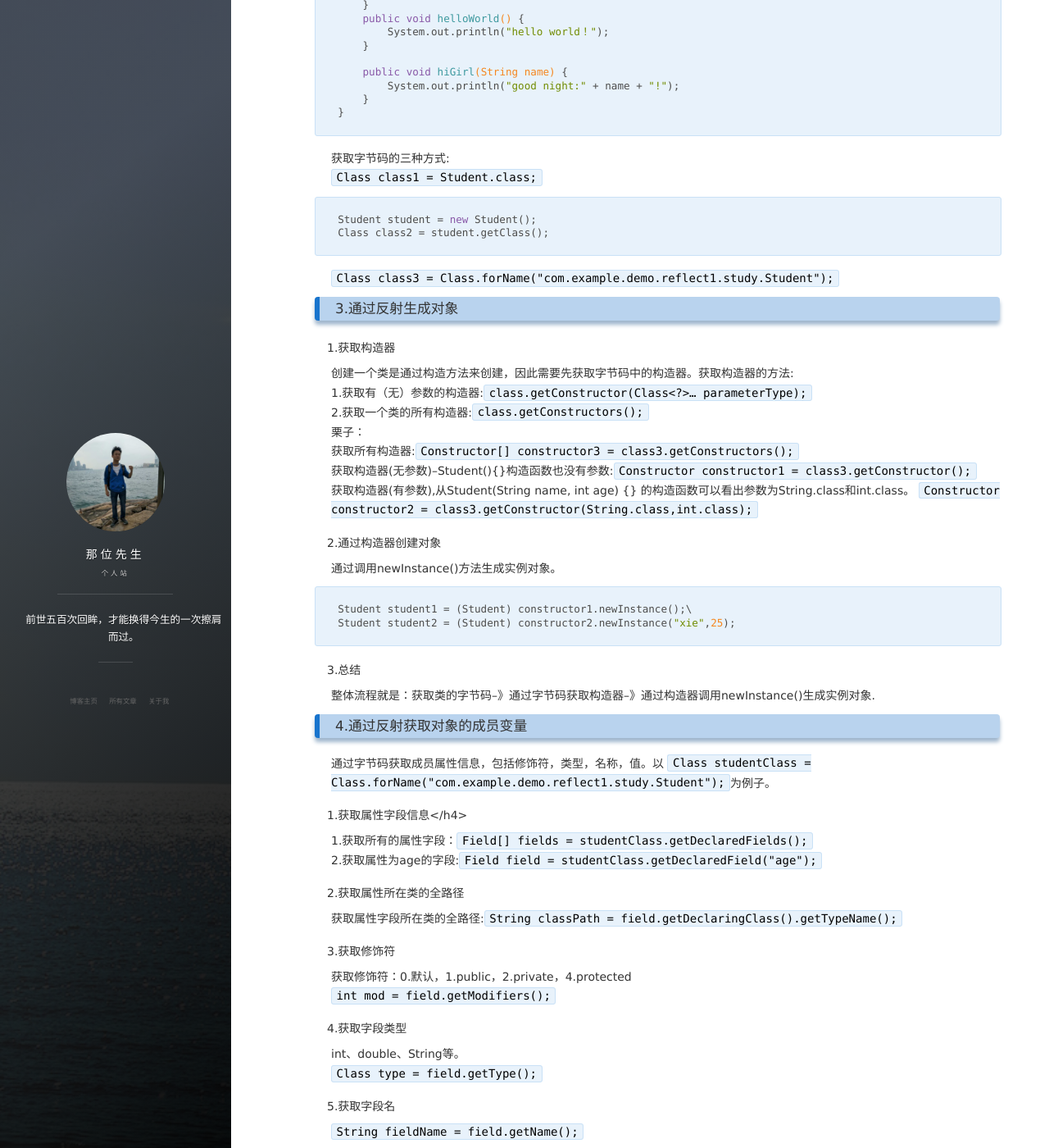
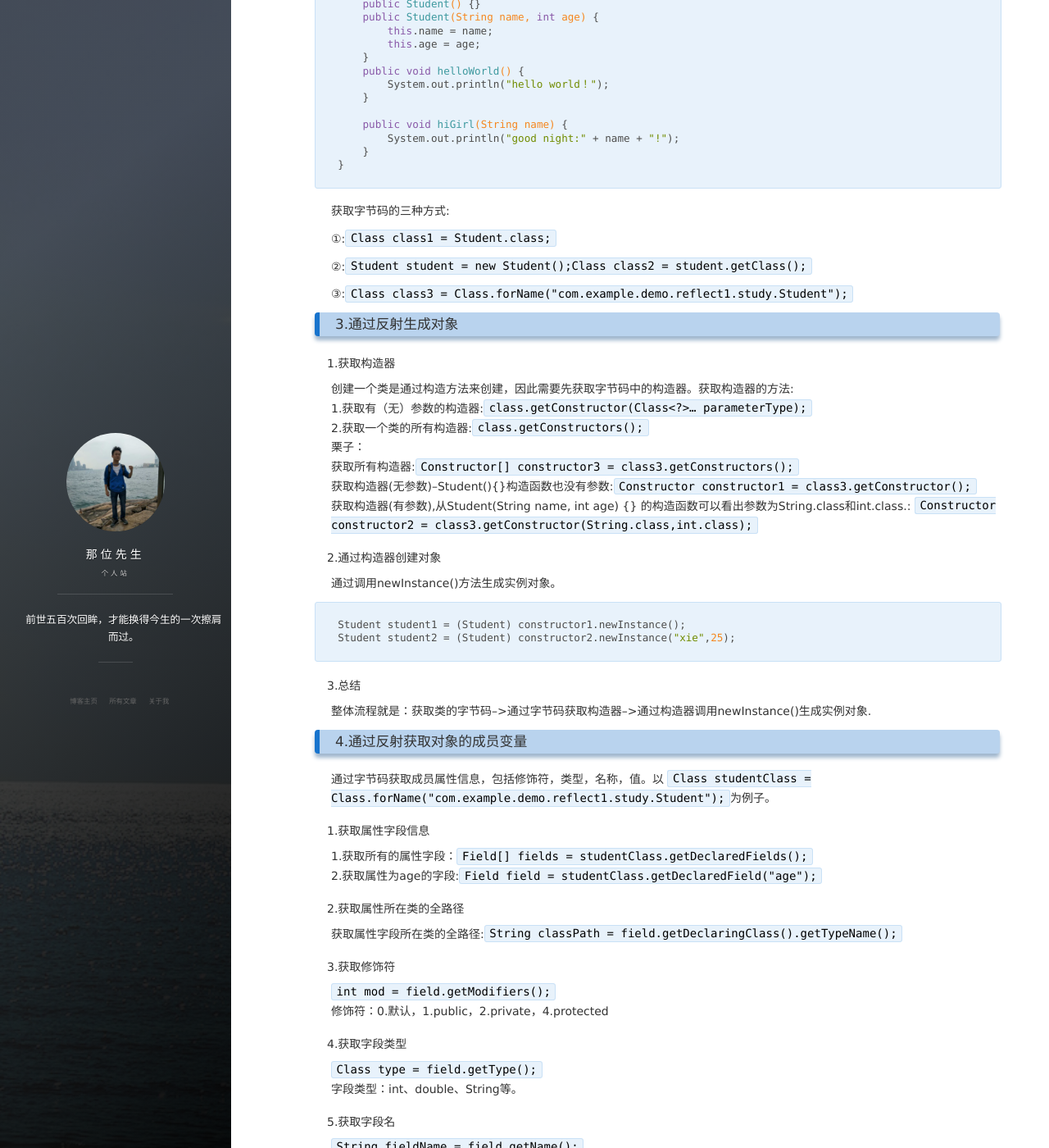
Before and after one commit to sirFive/sirFive.github.io, a Jekyll site: the page built from _posts/2018-12-13-JAVA基础--反射.MD, in a window 1280 px wide and 1400 px high, scrolled down 544 px. Shown: the whole window at 82% size. Built offline with Jekyll 4.4.1, drawn with Linux system fonts in a browser that asks for light colours; nearby versions of some CDN libraries; comment, search, counter and statistics services are not loaded; some of the changed text lies outside the part shown.

Commit message:
格式规范

````diff
--- a/_posts/2018-12-13-JAVA基础--反射.MD
+++ b/_posts/2018-12-13-JAVA基础--反射.MD
@@ -9,10 +9,13 @@ tag: JAVA基础
 反射就是通过对象的字节码生成对应的对象及对象的各个成员。一个类的成员包括：包名package，构造器constructor，属性字段field，普通方法method.
 因此类的字节码同样是由这四样构成，反射的目的也是获取这四个成员。
 ### 2.获取字节码的三种方式
-① 类.Class；② 对象.getClass();③ Class.forName("类的全路径");
+① :类.Class;
+② 对象.getClass();
+③ Class.forName("类的全路径");
 以Student为例子:
 ```
 package com.example.demo.reflect1.study;
+
 @Data
 public class Student {
     private String name;
@@ -34,14 +37,12 @@ public class Student {
 }
 ```
 获取字节码的三种方式:
-`Class class1 = Student.class;`
 
-```
-Student student = new Student();
-Class class2 = student.getClass();
-```
+①:`Class class1 = Student.class;`
 
-`Class class3 = Class.forName("com.example.demo.reflect1.study.Student");`
+②:`Student student = new Student();Class class2 = student.getClass();`
+
+③:`Class class3 = Class.forName("com.example.demo.reflect1.study.Student");`
 
 ### 3.通过反射生成对象
 #### 1.获取构造器
@@ -51,30 +52,30 @@ Class class2 = student.getClass();
 栗子：
 获取所有构造器:`Constructor[] constructor3 = class3.getConstructors();`
 获取构造器(无参数)--Student(){}构造函数也没有参数:`Constructor constructor1 = class3.getConstructor();`
-获取构造器(有参数),从Student(String name, int age) {} 的构造函数可以看出参数为String.class和int.class。
+获取构造器(有参数),从Student(String name, int age) {} 的构造函数可以看出参数为String.class和int.class.:
 `Constructor constructor2 = class3.getConstructor(String.class,int.class);`
 #### 2.通过构造器创建对象
 通过调用newInstance()方法生成实例对象。
 ```
-Student student1 = (Student) constructor1.newInstance();\
+Student student1 = (Student) constructor1.newInstance();
 Student student2 = (Student) constructor2.newInstance("xie",25);
 ```
 #### 3.总结
-整体流程就是：获取类的字节码--》通过字节码获取构造器--》通过构造器调用newInstance()生成实例对象.
+整体流程就是：获取类的字节码-->通过字节码获取构造器-->通过构造器调用newInstance()生成实例对象.
 
 ### 4.通过反射获取对象的成员变量
 通过字节码获取成员属性信息，包括修饰符，类型，名称，值。以 `Class studentClass = Class.forName("com.example.demo.reflect1.study.Student");`为例子。
-#### 1.获取属性字段信息</h4>
+#### 1.获取属性字段信息
 1.获取所有的属性字段：`Field[] fields = studentClass.getDeclaredFields();`
 2.获取属性为age的字段:`Field field = studentClass.getDeclaredField("age");`
 #### 2.获取属性所在类的全路径
 获取属性字段所在类的全路径:`String classPath = field.getDeclaringClass().getTypeName();`
 #### 3.获取修饰符
-获取修饰符：0.默认，1.public，2.private，4.protected
 `int mod = field.getModifiers();`
+修饰符：0.默认，1.public，2.private，4.protected
 #### 4.获取字段类型
-int、double、String等。
 `Class type = field.getType();`
+字段类型：int、double、String等。
 #### 5.获取字段名
 `String fieldName = field.getName();`
 #### 6.获取字段的值
@@ -113,14 +114,14 @@ Student student = (Student) studentClass.getConstructor().newInstance();
 `Method method =studentClass.getMethod("方法名"，方法的参数对应的类型...);`
 2.调用某个方法:
 `method.invoke(方法所在的对象实例,方法参数...);`
-比如：
-获取并调用student的helloWorld()方法:
+比如，获取并调用student的helloWorld()方法:
 ```
 Method method1 = studentClass.getMethod("helloWorld");
 method1.invoke(student);
 ```
 获取并调用student的hiGirl(String name)方法:
-```Method method2 = studentClass.getMethod("hiGirl",String.class);
+```
+Method method2 = studentClass.getMethod("hiGirl",String.class);
 method2.invoke(student,"y");
 ```
 3.结果:
````
